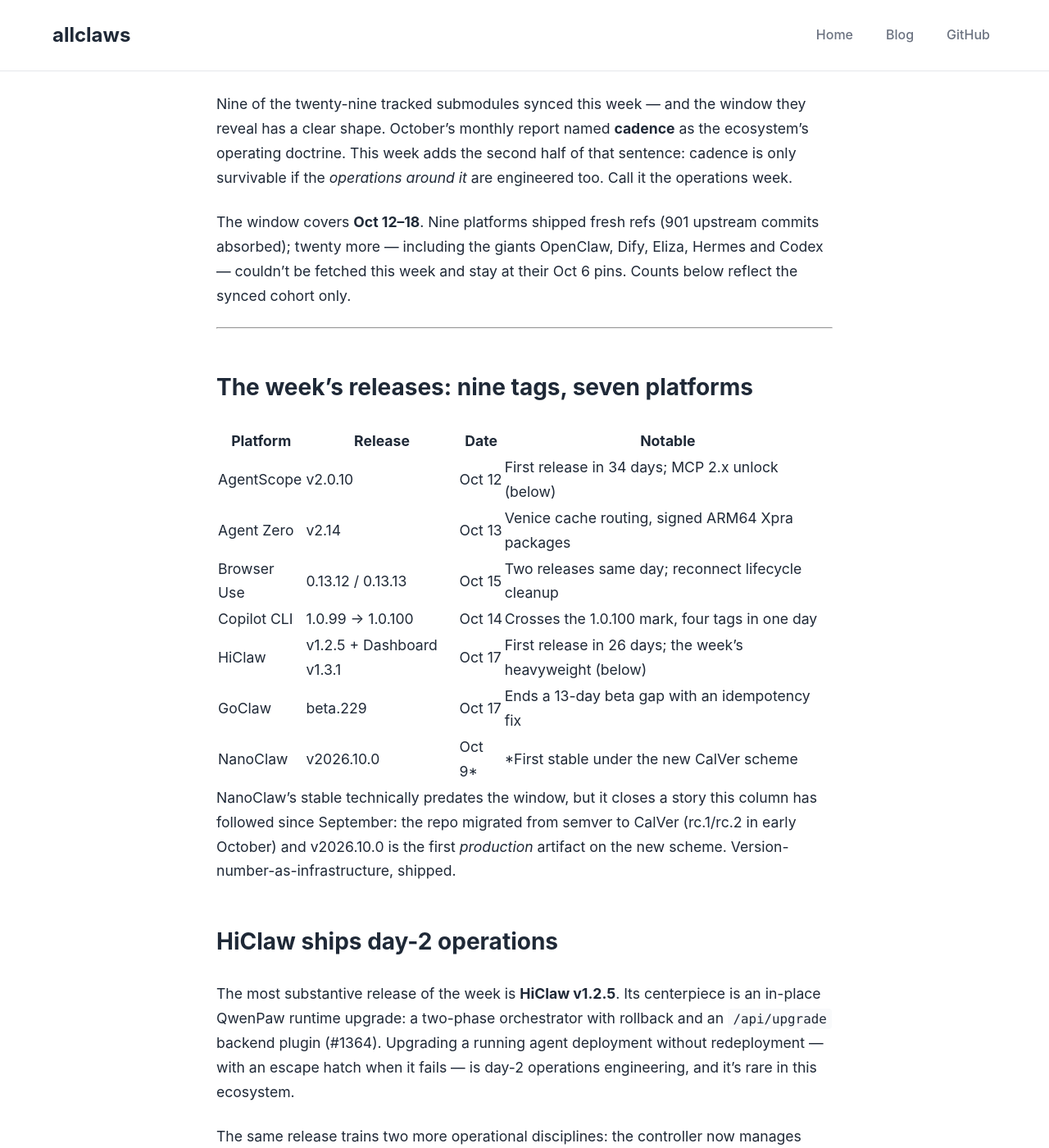
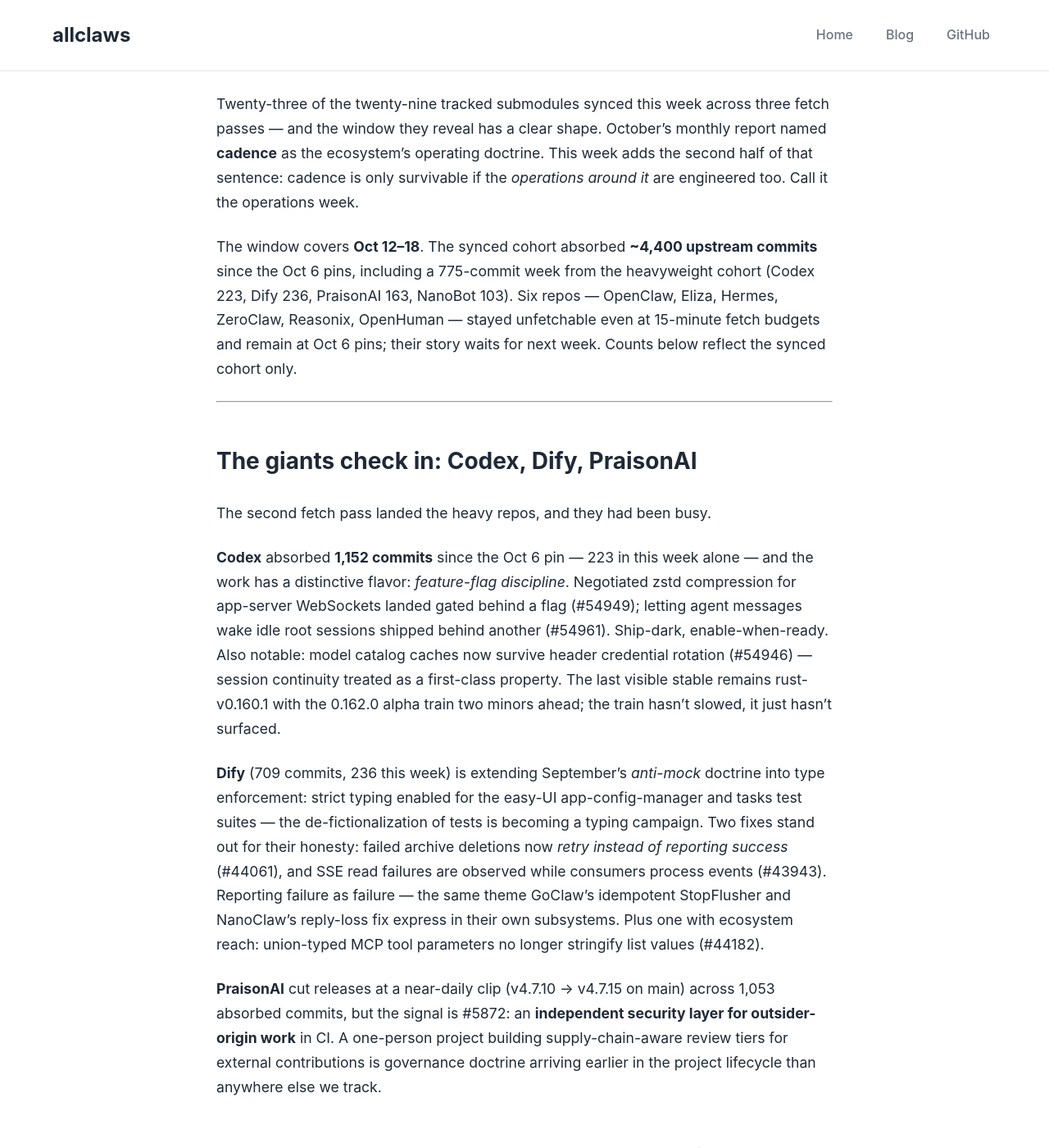
Before and after one commit to dz3ai/allclaws, a Jekyll site: the page built from _posts/2026-10-18-weekly-highlights-oct-week3.md, in a window 1280 px wide and 1400 px high, scrolled down 295 px. Shown: the whole window at 82% size. Built offline with Jekyll 4.4.1, drawn with Linux system fonts in a browser that asks for light colours; some of the changed text lies outside the part shown.

Commit message:
sync: retry pass — 6 more submodules (codex, praisonai, dify, nanobot, kimi-code, rocketride); 23/29 synced, post updated

```diff
--- a/_posts/2026-10-18-weekly-highlights-oct-week3.md
+++ b/_posts/2026-10-18-weekly-highlights-oct-week3.md
@@ -7,25 +7,30 @@
 tags: [weekly-highlights, releases, hiclaw, agentscope, nanoclaw, browser-use, openworker, agent-zero, goclaw, copilot-cli, mcp]
 ---
 
-Nine of the twenty-nine tracked submodules synced this week — and the window they reveal has a clear shape. October's monthly report named **cadence** as the ecosystem's operating doctrine. This week adds the second half of that sentence: cadence is only survivable if the *operations around it* are engineered too. Call it the operations week.
+Twenty-three of the twenty-nine tracked submodules synced this week across three fetch passes — and the window they reveal has a clear shape. October's monthly report named **cadence** as the ecosystem's operating doctrine. This week adds the second half of that sentence: cadence is only survivable if the *operations around it* are engineered too. Call it the operations week.
 
-The window covers **Oct 12–18**. Nine platforms shipped fresh refs (901 upstream commits absorbed); twenty more — including the giants OpenClaw, Dify, Eliza, Hermes and Codex — couldn't be fetched this week and stay at their Oct 6 pins. Counts below reflect the synced cohort only.
+The window covers **Oct 12–18**. The synced cohort absorbed **~4,400 upstream commits** since the Oct 6 pins, including a 775-commit week from the heavyweight cohort (Codex 223, Dify 236, PraisonAI 163, NanoBot 103). Six repos — OpenClaw, Eliza, Hermes, ZeroClaw, Reasonix, OpenHuman — stayed unfetchable even at 15-minute fetch budgets and remain at Oct 6 pins; their story waits for next week. Counts below reflect the synced cohort only.
 
 ---
 
-## The week's releases: nine tags, seven platforms
+## The giants check in: Codex, Dify, PraisonAI
 
-| Platform | Release | Date | Notable |
-|----------|---------|------|---------|
-| AgentScope | v2.0.10 | Oct 12 | First release in 34 days; MCP 2.x unlock (below) |
-| Agent Zero | v2.14 | Oct 13 | Venice cache routing, signed ARM64 Xpra packages |
-| Browser Use | 0.13.12 / 0.13.13 | Oct 15 | Two releases same day; reconnect lifecycle cleanup |
-| Copilot CLI | 1.0.99 → 1.0.100 | Oct 14 | Crosses the 1.0.100 mark, four tags in one day |
-| HiClaw | v1.2.5 + Dashboard v1.3.1 | Oct 17 | First release in 26 days; the week's heavyweight (below) |
-| GoClaw | beta.229 | Oct 17 | Ends a 13-day beta gap with an idempotency fix |
-| NanoClaw | v2026.10.0 | Oct 9* | *First stable under the new CalVer scheme |
+The second fetch pass landed the heavy repos, and they had been busy.
 
-NanoClaw's stable technically predates the window, but it closes a story this column has followed since September: the repo migrated from semver to CalVer (rc.1/rc.2 in early October) and v2026.10.0 is the first *production* artifact on the new scheme. Version-number-as-infrastructure, shipped.
+**Codex** absorbed **1,152 commits** since the Oct 6 pin — 223 in this week alone — and the work has a distinctive flavor: *feature-flag discipline*. Negotiated zstd compression for app-server WebSockets landed gated behind a flag (#54949); letting agent messages wake idle root sessions shipped behind another (#54961). Ship-dark, enable-when-ready. Also notable: model catalog caches now survive header credential rotation (#54946) — session continuity treated as a first-class property. The last visible stable remains rust-v0.160.1 with the 0.162.0 alpha train two minors ahead; the train hasn't slowed, it just hasn't surfaced.
+
+**Dify** (709 commits, 236 this week) is extending September's *anti-mock* doctrine into type enforcement: strict typing enabled for the easy-UI app-config-manager and tasks test suites — the de-fictionalization of tests is becoming a typing campaign. Two fixes stand out for their honesty: failed archive deletions now *retry instead of reporting success* (#44061), and SSE read failures are observed while consumers process events (#43943). Reporting failure as failure — the same theme GoClaw's idempotent StopFlusher and NanoClaw's reply-loss fix express in their own subsystems. Plus one with ecosystem reach: union-typed MCP tool parameters no longer stringify list values (#44182).
+
+**PraisonAI** cut releases at a near-daily clip (v4.7.10 → v4.7.15 on main) across 1,053 absorbed commits, but the signal is #5872: an **independent security layer for outsider-origin work** in CI. A one-person project building supply-chain-aware review tiers for external contributions is governance doctrine arriving earlier in the project lifecycle than anywhere else we track.
+
+## The second wave: smaller repos, sharper signals
+
+- **RocketRide** cut server 3.5.0 / clients 1.5.0 (Oct 16). The notable commit: `rocketride_vector` exposed **as agent tools, writes opt-in** (#2631) — vector stores becoming agent-addressable surfaces, with the write path treated as privileged by default. That default is the right instinct.
+- **Kimi Code** moved 2.0.2 → 2.1.1 (32 commits this week): `/reload` now notifies the agent of external file changes (#4019), remote-control supports chunked streaming to 100 MiB (#4214), and the dangerous-command guard can be disabled as a coherent policy rather than per-prompt (#4250).
+- **NanoBot** (103 commits this week, no tag since v0.3.5) ran a WebUI sprint — inline sidebar topic rename, caret-aligned mention overlays — and, echoing the quality theme, replaced *false-green checks with behavioral coverage* (#6282).
+- **Agent Zero v2.14** (Oct 13) enabled Venice cache routing and shipped signed ARM64 Xpra packages. **AgentScope v2.0.10** (Oct 12) — its first release in 34 days — carries the week's most consequential commit (below). **Browser Use** shipped 0.13.12/0.13.13 the same day (Oct 15), cleaning up failed browser-reconnect initialization. **GoClaw** ended a 13-day beta gap with beta.229, making `StopFlusher` idempotent. **Copilot-CLI** crossed 1.0.100 with four tags in one day, public repo still changelog-only. **HiClaw v1.2.5** (Oct 17, first release in 26 days) is the week's heavyweight — see below.
+
+NanoClaw's v2026.10.0 stable technically predates the window (tagged Oct 9), but it closes a story this column has followed since September: the repo migrated from semver to CalVer (rc.1/rc.2 in early October) and v2026.10.0 is the first *production* artifact on the new scheme. Version-number-as-infrastructure, shipped.
 
 ## HiClaw ships day-2 operations
 
@@ -45,22 +50,13 @@
 
 ## Recovery paths get their own commits
 
-Two cohorts treated failure recovery as a feature surface this week:
-
-- **Browser Use** (0.13.12/0.13.13, 41 commits) cleaned up failed browser-reconnect initialization and now finishes reconnect cleanup before propagating cancellation — plus a recovery path for OpenAI browser reads that preserves usable task files.
-- **NanoClaw** fixed reply loss/duplication around `send_message` (#3918) and joined approval cards to the requester's own thread (#4080) — small fixes, but both are about *not losing user intent mid-transaction*. It also cleared all eleven dev-only Dependabot alerts and pinned CI runners to ubuntu-26.04.
-
-**GoClaw**'s beta.229 (Oct 17, ending a 13-day gap) makes `StopFlusher` idempotent — the kind of fix you only write after a shutdown-race incident.
-
-## Copilot-CLI crosses 1.0.100
-
-Four tags in one day (1.0.99-0/-1, 1.0.100-0/-1) put GitHub's CLI agent past the 1.0.100 mark. The public repo remains what it has been since August: changelog commits only, real development living elsewhere. Still worth tracking if only because the build-suffix pattern (`-0`, `-1`) keeps signaling a high-frequency internal train published in batches.
+The week's quietest cross-ecosystem pattern: failure recovery and honest failure reporting showing up as *intentional* work, not drive-by fixes. **Browser Use** now finishes reconnect cleanup before propagating cancellation and preserves usable task files when OpenAI browser reads fail. **GoClaw**'s beta.229 makes `StopFlusher` idempotent — the kind of fix you only write after a shutdown-race incident. **Dify** retries failed archive deletions rather than reporting success. And **NanoClaw** fixed reply loss/duplication around `send_message` (#3918) and joined approval cards to the requester's own thread (#4080) — both about *not losing user intent mid-transaction* — then cleared all eleven dev-only Dependabot alerts and pinned CI runners to ubuntu-26.04.
 
 ---
 
 ## Sync notes
 
-Twenty of twenty-nine submodules could not be fetched this week (network timeouts on the large repos — OpenClaw, Dify, Eliza, Hermes, Codex among them) and remain at Oct 6 pins. Their activity will roll into next week's sync. Per-project reports live in [docs/reports](https://github.com/dz3ai/allclaws/tree/main/docs/reports); status in [docs/PROJECT_STATUS.md](https://github.com/dz3ai/allclaws/blob/main/docs/PROJECT_STATUS.md).
+Twenty-three of twenty-nine submodules synced across three fetch passes over ~3.5 hours on a throttled link (~20 KiB/s at best). Six remain at Oct 6 pins — **OpenClaw, Eliza, Hermes, ZeroClaw, Reasonix, OpenHuman** — their deltas too large for 15-minute fetch budgets; their activity will roll into next week's sync. Per-project reports live in [docs/reports](https://github.com/dz3ai/allclaws/tree/main/docs/reports); status in [docs/PROJECT_STATUS.md](https://github.com/dz3ai/allclaws/blob/main/docs/PROJECT_STATUS.md).
 
 ## Stay Updated
 
@@ -68,4 +64,4 @@
 
 ---
 
-*Methodology: 29 AI agent platforms tracked as git submodules. This week 9 synced successfully; highlights drawn from remote-branch logs Oct 12–18 and release tags. Commit counts are upstream-only, bot commits discounted where identifiable.*
+*Methodology: 29 AI agent platforms tracked as git submodules. This week 23 synced successfully (15 pointers advanced, 8 already current); highlights drawn from remote-branch logs Oct 12–18 and release tags. Commit counts are upstream-only, bot commits discounted where identifiable.*
--- a/docs/PROJECT_STATUS.md
+++ b/docs/PROJECT_STATUS.md
@@ -5,10 +5,10 @@
 - 平台数: **34** (11 Claw + 17 External + 5 CLI + 1 Digital Twin)
 - 最近提交: `087e365` — report: exclude codex from this grid (per decision; protocol-incompatible)
 - 分支: main
-- 本周动作: **9 个子模块同步至最新** (901 个上游新提交), 其余 20 个因网络超时推迟
+- 本周动作: **三轮重试后 23/29 子模块完成同步** (15 个指针前进, 共吸收 ~4,400 个上游提交), 6 个大仓库因链路限速 (~20KiB/s) 无法在 15 分钟 fetch 预算内完成
 
 ## 本周活动 (2026-10-12 → 10-18, 周日) — 子模块同步 + 周报
-**子模块指针更新 (9/29, 共 901 个上游提交):**
+**子模块指针更新 (15/29, 共 ~4,400 个上游提交):**
 
 | 子模块 | 旧 → 新 | Δ 提交 | 本周关键动态 |
 |--------|---------|--------|--------------|
@@ -20,19 +20,29 @@
 | goclaw | beta.213 → beta.229 | 42 | 17 个 beta tag; beta.229 (10-17) 修复 StopFlusher 幂等 |
 | hiclaw | v1.2.4-4 → v1.2.5 | 51 | v1.2.5 + Dashboard v1.3.1 (10-17); QwenPaw 两阶段原地升级+回滚; Node 22→24 |
 | nanoclaw | v2.3.0-205 → v2026.10.0 | 138 | CalVer 首个稳定版 v2026.10.0; 审批卡线程修复; 清理 11 个 dev 依赖告警 |
+| codex | (voice-*) → +1152 | 1152 | 本周 223 提交; feature-flag 纪律 (zstd WebSocket 压缩/唤醒空闲会话均门控); 模型目录缓存跨凭证轮换保留 |
+| praisonai | v4.7.10 → v4.7.15 | 1053 | 近日更; #5872 外来源工作的独立安全层; frecency 排序补全 |
+| dify | 1.17.1 → 1.17.1+709 | 709 | 严格类型测试改造延续 anti-mock 路线; 归档删除失败重试而非谎报成功; MCP union 类型 list 参数修复 |
+| nanobot | v0.3.5 → v0.3.5+412 | 412 | 本周 103 提交; WebUI 冲刺 (侧栏 topic 内联重命名); 假绿测试→行为覆盖 (#6282) |
+| kimi-code | @2.0.2 → @2.1.1 | 72 | /reload 通知外部变更; remote-control 分块流式 100 MiB; dangerous-command guard 策略化开关 |
+| rocketride-server | client-ts-v1.0.2 → client-mcp-v1.5.0-pre | 98 | server 3.5.0 / clients 1.5.0 (10-16); rocketride_vector 暴露为 agent 工具 (写默认关闭) |
 
-**同步受阻 (20/29):** openclaw, hermes-agent, codex, reasonix, eliza, zeroclaw, dify, nanobot, ironclaw, maxclaw, nanobot 等 — GitHub 网络超时 (大仓库 fetch >90s×多轮均未完成), 指针保持在 10-06 快照。下周重试。
+**已 fetch 但无新提交 (8):** ironclaw, maxclaw, kimi-cli, aider, clawteam, claw-ai-lab, metagpt, qwen-agent — 保持原指针。
 
-**本周新发布 (10-11 → 10-18, 已同步仓库):** agentscope v2.0.10, agent-zero v2.14, browser-use 0.13.12/0.13.13, copilot-cli 1.0.99/1.0.100, hiclaw v1.2.5, goclaw beta.229 — 共 9+ 个 tag。
+**同步受阻 (6/29, 三轮重试未果):** openclaw, eliza, hermes-agent, zeroclaw, reasonix, openhuman — 增量过大 (codex 单仓 1152 提交在 15 分钟内可完成, 但此 6 仓库 pack 更大), 指针保持在 10-06 快照。下周单独长超时重试。
+
+**本周新发布 (10-11 → 10-18, 已同步仓库):** agentscope v2.0.10, agent-zero v2.14, browser-use 0.13.12/0.13.13, copilot-cli 1.0.99/1.0.100, hiclaw v1.2.5, goclaw beta.229, praisonai v4.7.13-15, rocketride server 3.5.0/clients 1.5.0 — 共 12+ 个 tag/发布。
 
 **关键观察:**
 - **hiclaw v1.2.5 是本周含金量最高的发布** — QwenPaw 原地运行时升级 (两阶段编排器 + 回滚), controller 经 container exec 管理任意厂商 coding CLI (runtime-agnostic)
 - **agentscope 解锁 mcp 2.x** — 去掉 `mcp<2.0.0` 版本钉是 MCP 生态大版本迁移的先行信号
+- **codex 的 feature-flag 纪律** — zstd WebSocket 压缩、agent 消息唤醒空闲会话全部门控上线 (ship-dark, enable-when-ready)
+- **诚实失败上报成为跨生态主题** — dify 归档删除重试、goclaw StopFlusher 幂等、nanoclaw 修复回复丢失、browser-use 重连清理顺序
+- **praisonai #5872** — 个人项目率先引入外来源工作的独立 CI 安全层 (供应链治理前置)
 - **openworker 10-17 单日合并 8+ 社区 PR** — provider 元数据 (context window/vision 能力) 追赶模型发布节奏成为外部框架的持续负担
-- **nanoclaw 完成版本体系切换** — semver → CalVer 后首个稳定版落地
 
 ## 已完成 (本周新增)
-30. ✅ **9 子模块指针同步** — agentscope, agent-zero, browser-use, copilot-cli, openworker, goclaw, hiclaw, nanoclaw (+agentscope mirror) (10-18)
+30. ✅ **15 子模块指针同步** — 第一轮 9 个 + 重试轮 6 个 (codex/praisonai/dify/nanobot/kimi-code/rocketride) (10-18)
 31. ✅ **本周亮点周报** — `_posts/2026-10-18-weekly-highlights-oct-week3.md` (10-18)
 
 ## ROADMAP 进度 (H2 2026)
@@ -42,7 +52,7 @@
 - 🟡 Q4-6 Platform Governance Thresholds — 未启动
 
 ## 进行中 / 待完成
-1. 🟡 **20 个子模块同步推迟** — 网络超时, 指针停在 10-06; 下周优先重试 (openclaw/dify/eliza 为最大仓库, 需单独长超时)
+1. 🟡 **6 个子模块同步推迟** — openclaw, eliza, hermes-agent, zeroclaw, reasonix, openhuman; 增量过大 + 链路限速, 指针停在 10-06; 下周单独长超时重试
 2. 🟡 Q4-4/5/6 — 见 ROADMAP
 3. 🟢 工作区干净 (本次同步提交后)
 4. 🟢 CI 未在本轮查询 (上次 08-01 全绿)
```
